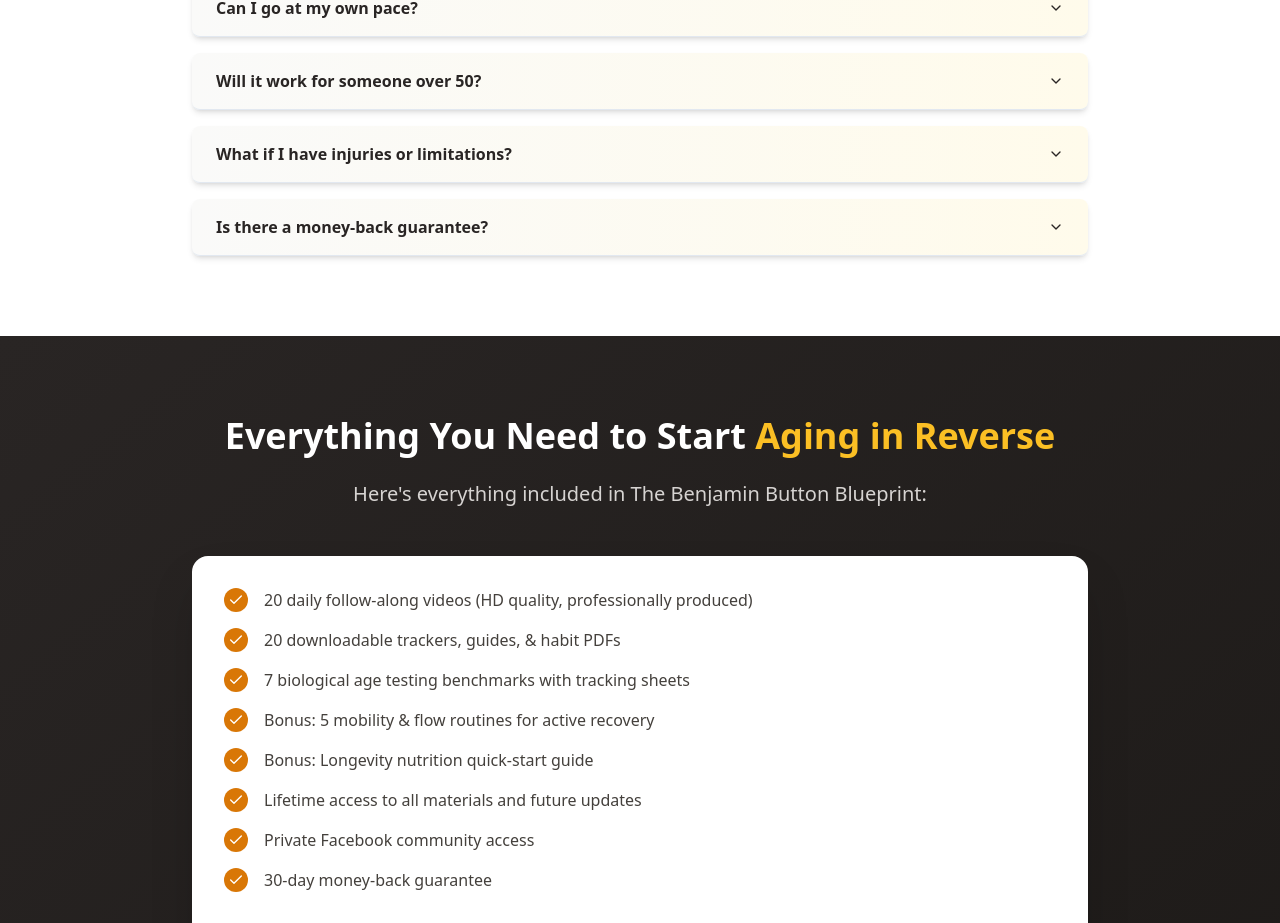
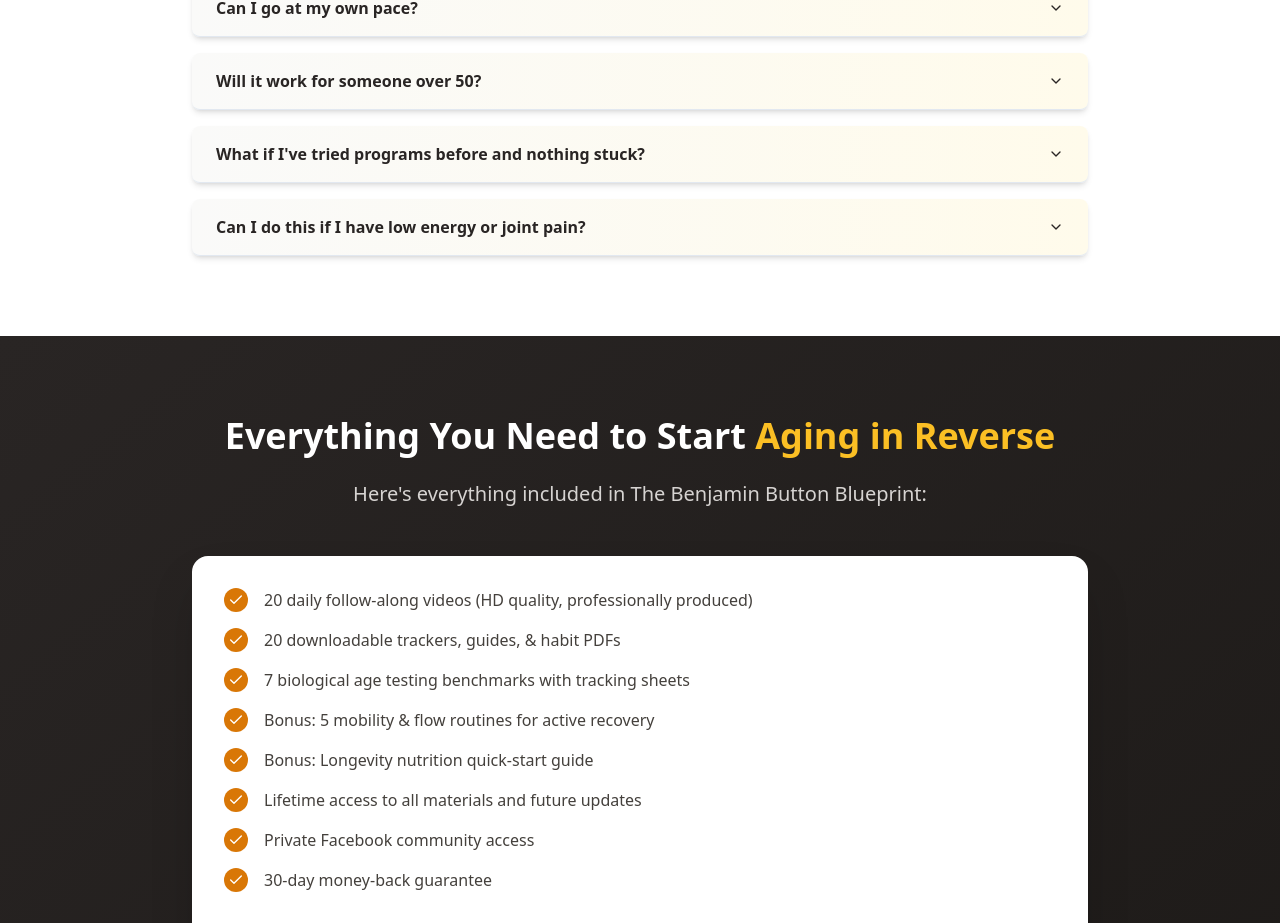
Before and after one commit to Paulyg81/button-blueprint-launchpad, a React (Vite) app: page / in a window 1280 px wide. Shown: the part 8916-9839 px from the top of the page. Built offline with nearby package versions, Linux system fonts and the light colour scheme.

Commit message:
Replace FAQ questions
Replaced the last two questions in the FAQ section with new ones. (edited `src/components/FAQ.tsx`)

```diff
--- a/src/components/FAQ.tsx
+++ b/src/components/FAQ.tsx
@@ -29,12 +29,12 @@ const FAQ = () => {
       answer: "This program is especially effective for people 35+. Many of my best results have come from students in their 50s, 60s, and beyond."
     },
     {
-      question: "What if I have injuries or limitations?",
-      answer: "Each session includes modifications for common limitations. However, always consult your healthcare provider before starting any new program."
+      question: "What if I've tried programs before and nothing stuck?",
+      answer: "This isn't a quick fix — it's a complete system. You'll not only move differently but think differently. We give you the tools to make it stick, from habit stacking to biological feedback loops."
     },
     {
-      question: "Is there a money-back guarantee?",
-      answer: "Yes! I offer a 30-day money-back guarantee. Try the program risk-free and see the results for yourself."
+      question: "Can I do this if I have low energy or joint pain?",
+      answer: "Yes. This program is intentionally gentle yet powerful. Each session includes modifications, and many clients report increased energy and reduced pain within the first week."
     }
   ];
 
```
